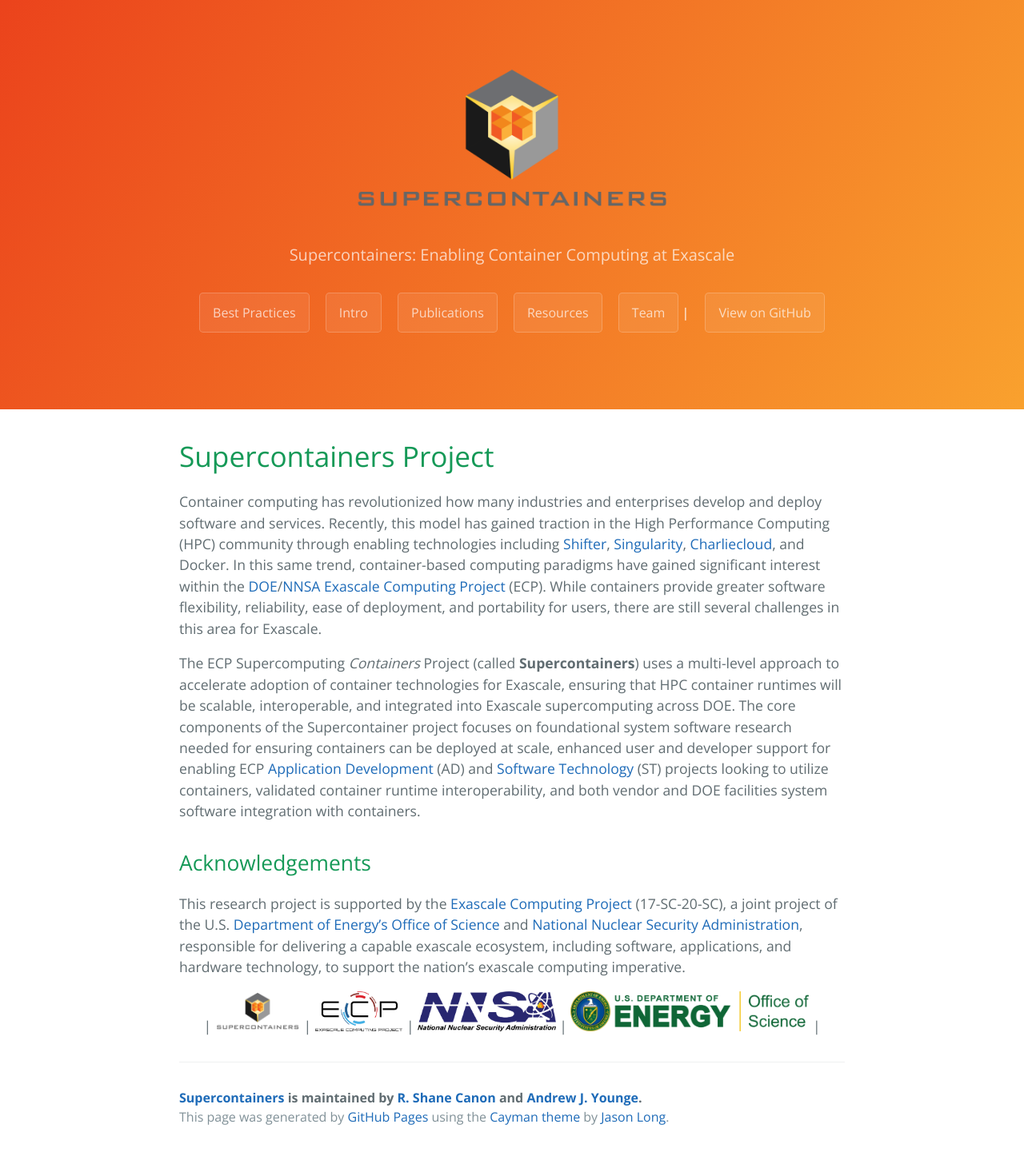
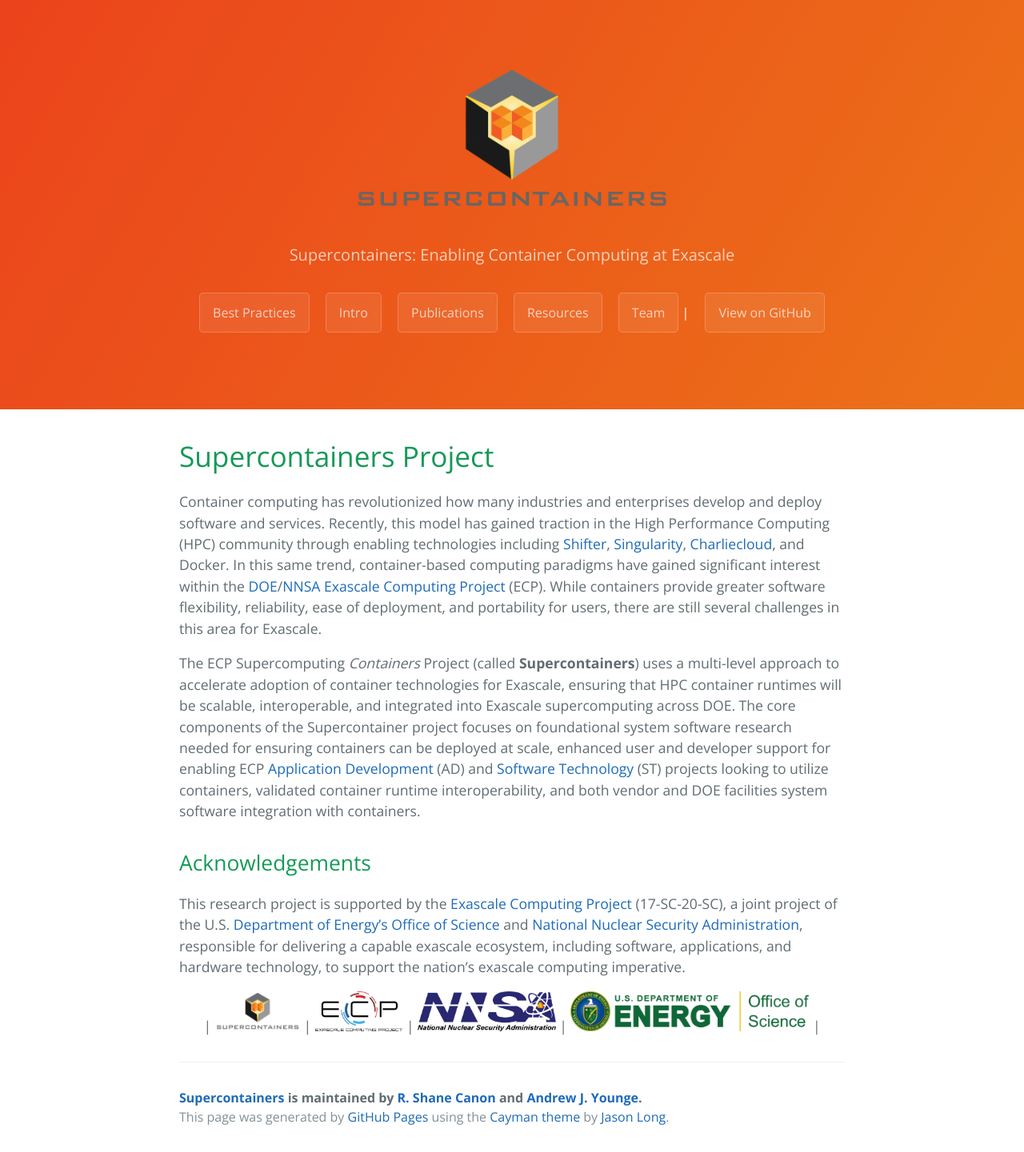
Before and after one commit to scanon/supercontainers.org, a Jekyll site: the page built from index.md, in a window 1280 px wide. Shown: the whole page at 80% size. Built offline with Jekyll 4.4.1, drawn with Linux system fonts in a browser that asks for light colours.

Commit message:
Update stylesheet.css

```diff
--- a/stylesheets/stylesheet.css
+++ b/stylesheets/stylesheet.css
@@ -57,7 +57,7 @@ a {
   color: #fff;
   text-align: center;
   background-color: #159957;
-  background-image: linear-gradient(120deg, #eb431c, #f9a12e); }
+  background-image: linear-gradient(120deg, #eb431c, #ec7318); }
 
 @media screen and (min-width: 64em) {
   .page-header {
```
